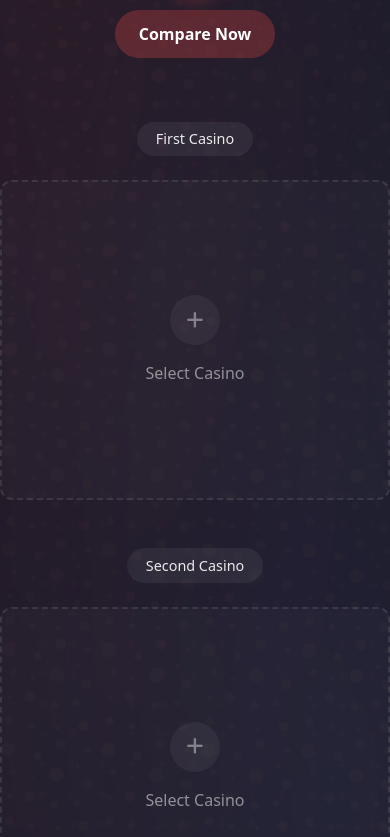
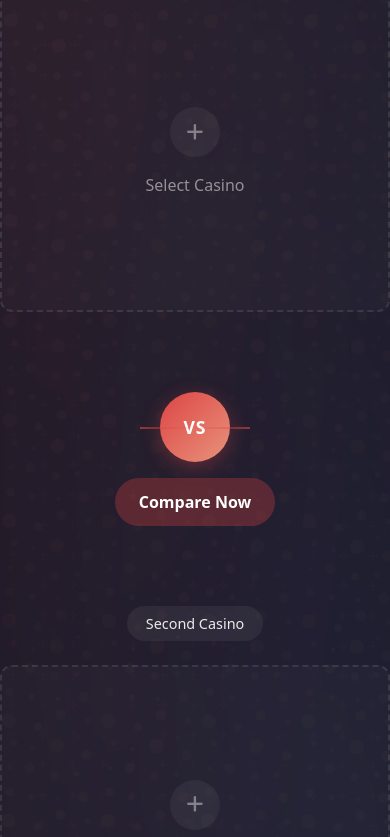
Before and after one commit to 988gbb/gamblers-future, a Nuxt app: page /casinos in a window 390 px wide. Shown: the part 2767-3604 px from the top of the page. Built offline with nearby package versions, Linux system fonts and the light colour scheme.

Commit message:
casino face off fix

```diff
--- a/components/Casinos/Comparison.vue
+++ b/components/Casinos/Comparison.vue
@@ -1933,10 +1933,19 @@ const extractHours = (timeStr) => {
     max-width: 100%;
   }
 
+  /* Fix the order of elements on mobile */
   .battle-vs {
-    order: -1;
-    margin-top: 0;
-    margin-bottom: 1rem;
+    order: 0; /* Change from -1 to 0 to maintain natural order */
+    margin: 2rem 0; /* Add margin above and below */
+  }
+
+  /* Ensure sides maintain proper order */
+  .left-side {
+    order: -1; /* First casino always appears first */
+  }
+
+  .right-side {
+    order: 1; /* Second casino always appears last */
   }
 
   .vs-line {
@@ -1966,6 +1975,7 @@ const extractHours = (timeStr) => {
     transform: scaleX(-1);
   }
 
+  /* Adjust spacing for better mobile presentation */
   .section-title {
     font-size: 1.75rem;
   }
@@ -1974,6 +1984,36 @@ const extractHours = (timeStr) => {
     font-size: 0.9rem;
   }
 
+  /* Create a clearer visual hierarchy for the VS element */
+  .vs-circle {
+    width: 70px;
+    height: 70px;
+    font-size: 1.2rem;
+    box-shadow: 0 5px 20px rgba(221, 69, 68, 0.4);
+  }
+
+  /* Add a visual separator between elements */
+  .battle-side:after {
+    content: "";
+    position: absolute;
+    bottom: -1.5rem;
+    left: 50%;
+    transform: translateX(-50%);
+    width: 80%;
+    height: 1px;
+    background: linear-gradient(
+      to right,
+      rgba(255, 255, 255, 0),
+      rgba(255, 255, 255, 0.1),
+      rgba(255, 255, 255, 0)
+    );
+  }
+
+  .left-side:after {
+    display: none; /* Remove separator after first casino */
+  }
+
+  /* Rest of your existing mobile styles */
   .casino-grid {
     grid-template-columns: repeat(auto-fill, minmax(150px, 1fr));
   }
```
